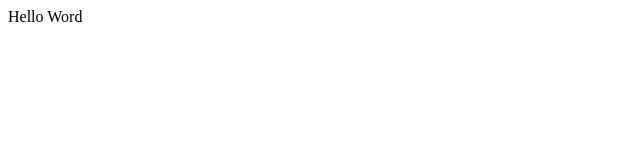
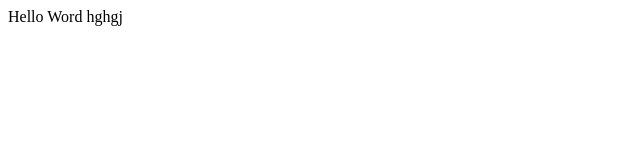
Before and after one commit to luthfiyaanggraini7/my-repo-from-remote, a plain HTML site: page index.html in a window 1280 px wide. Shown: the full height of the page, 0-640 px from the left. Drawn offline with Linux system fonts and the light colour scheme.

```diff
--- a/index.html
+++ b/index.html
@@ -2,7 +2,7 @@
 <html>
     <head>
         <body>
-            Hello Word
+            Hello Word hghgj
         </body>
     </head>
 </html>
```
